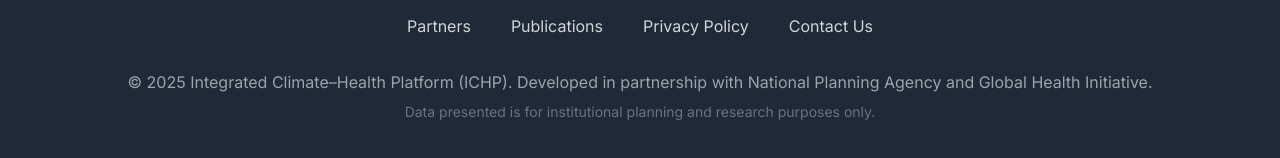
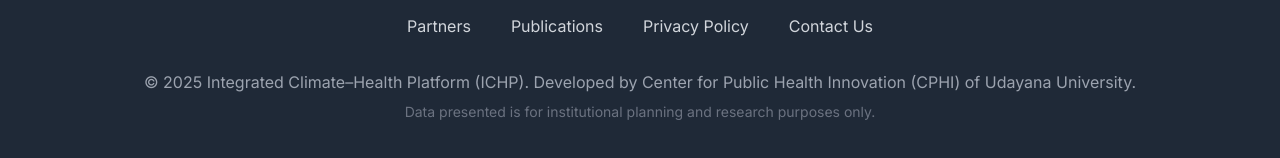
Before and after one commit to anomharjanaproject/ichp, a plain HTML site: page index.html in a window 1280 px wide. Shown: the part 2154-2312 px from the top of the page. Drawn offline with nearby package versions, Linux system fonts and the light colour scheme.

Commit message:
Update index.html

```diff
--- a/index.html
+++ b/index.html
@@ -310,7 +310,7 @@
                 </div>
             </nav>
             <p class="mt-8 text-center text-base text-gray-400">
-                &copy; 2025 Integrated Climate–Health Platform (ICHP). Developed in partnership with National Planning Agency and Global Health Initiative.
+                &copy; 2025 Integrated Climate–Health Platform (ICHP). Developed by Center for Public Health Innovation (CPHI) of Udayana University.
             </p>
             <p class="mt-2 text-center text-sm text-gray-500">
                 Data presented is for institutional planning and research purposes only.
```
